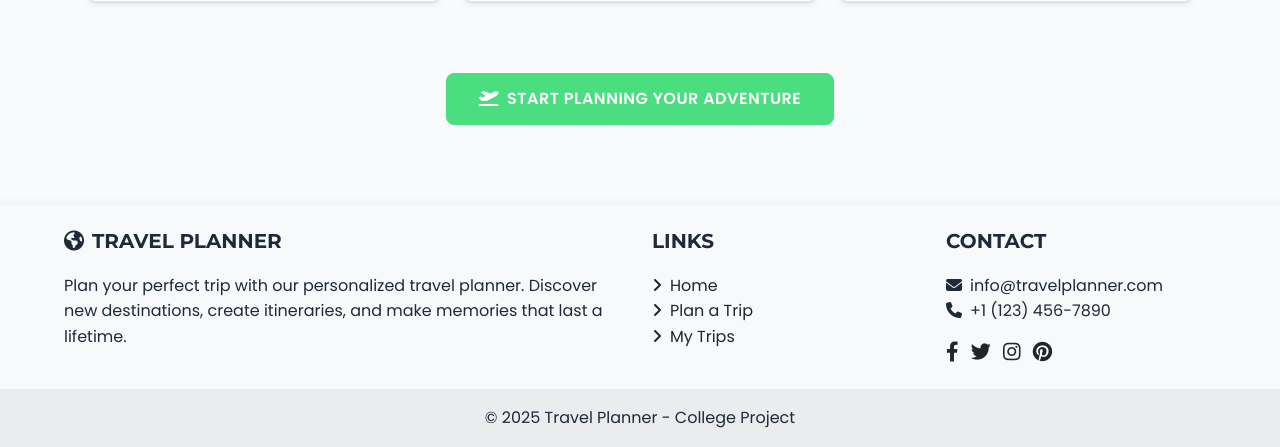
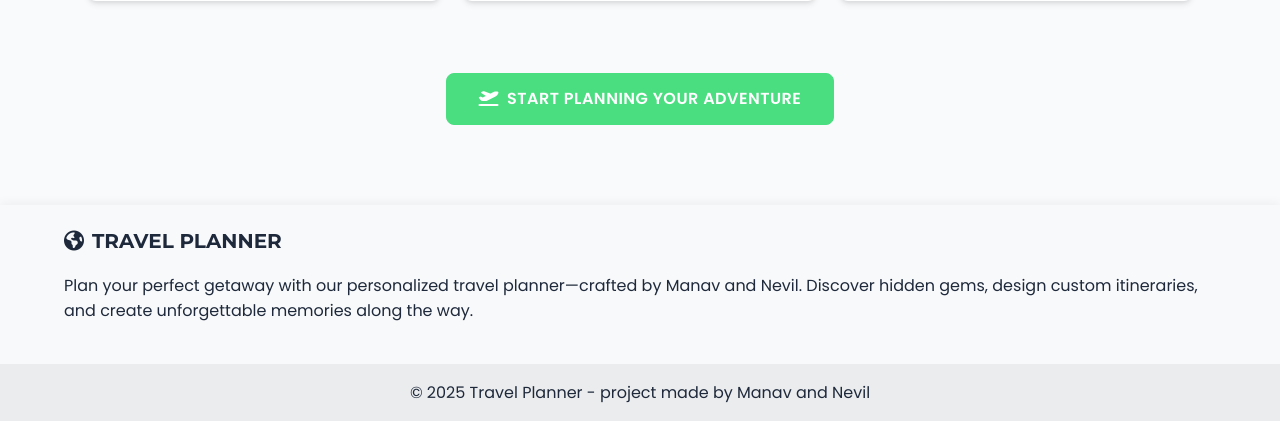
Before and after one commit to manav870/Travel-Planner, a Flask app: page /all_destinations in a window 1280 px wide. Shown: the part 1417-1864 px from the top of the page. After the commit the page ends 1838 px from the top, so only its background shows below. Run offline with Flask 2, Linux system fonts and the light colour scheme.

Commit message:
Revise footer content and layout in base.html for improved branding and clarity
- Updated footer text to reflect project contributors, enhancing personalization.
- Simplified layout by removing unnecessary columns, focusing on key information for a cleaner design.

```diff
--- a/app/templates/base.html
+++ b/app/templates/base.html
@@ -70,39 +70,18 @@
     <footer class="bg-light text-center text-lg-start">
         <div class="container p-4">
             <div class="row">
-                <div class="col-lg-6 col-md-12 mb-4 mb-md-0">
+                <div class="col-12">
                     <h5 class="text-uppercase">
                         <i class="fas fa-globe-americas me-2"></i>Travel Planner
                     </h5>
                     <p>
-                        Plan your perfect trip with our personalized travel planner. Discover new destinations, create itineraries, and make memories that last a lifetime.
+                        Plan your perfect getaway with our personalized travel planner—crafted by Manav and Nevil. Discover hidden gems, design custom itineraries, and create unforgettable memories along the way.
                     </p>
-                </div>
-                <div class="col-lg-3 col-md-6 mb-4 mb-md-0">
-                    <h5 class="text-uppercase">Links</h5>
-                    <ul class="list-unstyled mb-0">
-                        <li><a href="{{ url_for('home') }}" class="text-dark"><i class="fas fa-angle-right me-2"></i>Home</a></li>
-                        <li><a href="{{ url_for('plan_trip') }}" class="text-dark"><i class="fas fa-angle-right me-2"></i>Plan a Trip</a></li>
-                        <li><a href="{{ url_for('my_trips') }}" class="text-dark"><i class="fas fa-angle-right me-2"></i>My Trips</a></li>
-                    </ul>
-                </div>
-                <div class="col-lg-3 col-md-6 mb-4 mb-md-0">
-                    <h5 class="text-uppercase">Contact</h5>
-                    <ul class="list-unstyled mb-0">
-                        <li><i class="fas fa-envelope me-2"></i>info@travelplanner.com</li>
-                        <li><i class="fas fa-phone me-2"></i>+1 (123) 456-7890</li>
-                        <li class="mt-3">
-                            <a href="#" class="me-2 text-dark"><i class="fab fa-facebook-f fa-lg"></i></a>
-                            <a href="#" class="me-2 text-dark"><i class="fab fa-twitter fa-lg"></i></a>
-                            <a href="#" class="me-2 text-dark"><i class="fab fa-instagram fa-lg"></i></a>
-                            <a href="#" class="text-dark"><i class="fab fa-pinterest fa-lg"></i></a>
-                        </li>
-                    </ul>
                 </div>
             </div>
         </div>
         <div class="text-center p-3" style="background-color: rgba(0, 0, 0, 0.05);">
-            © 2025 Travel Planner - College Project
+            © 2025 Travel Planner - project made by Manav and Nevil
         </div>
     </footer>
 
```
